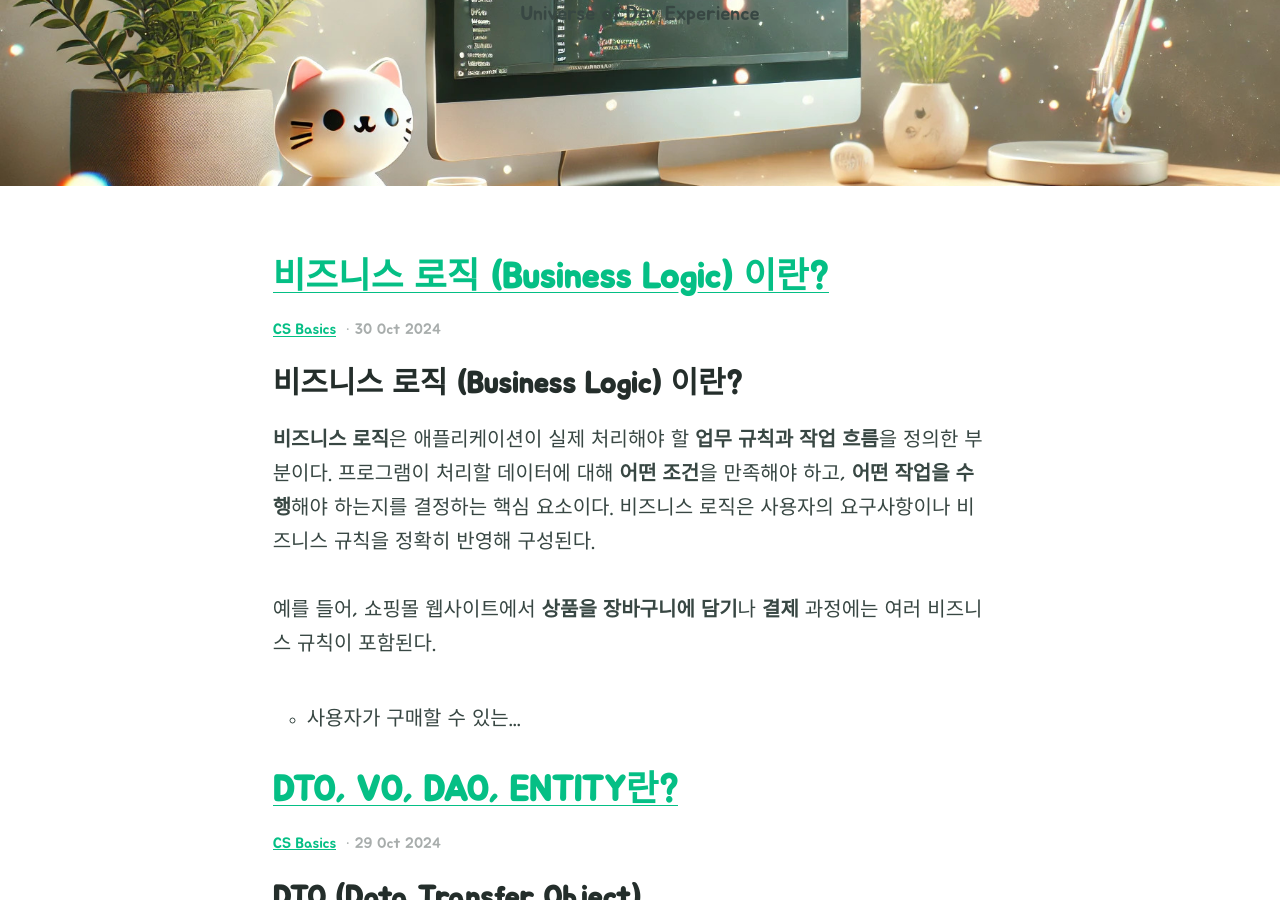
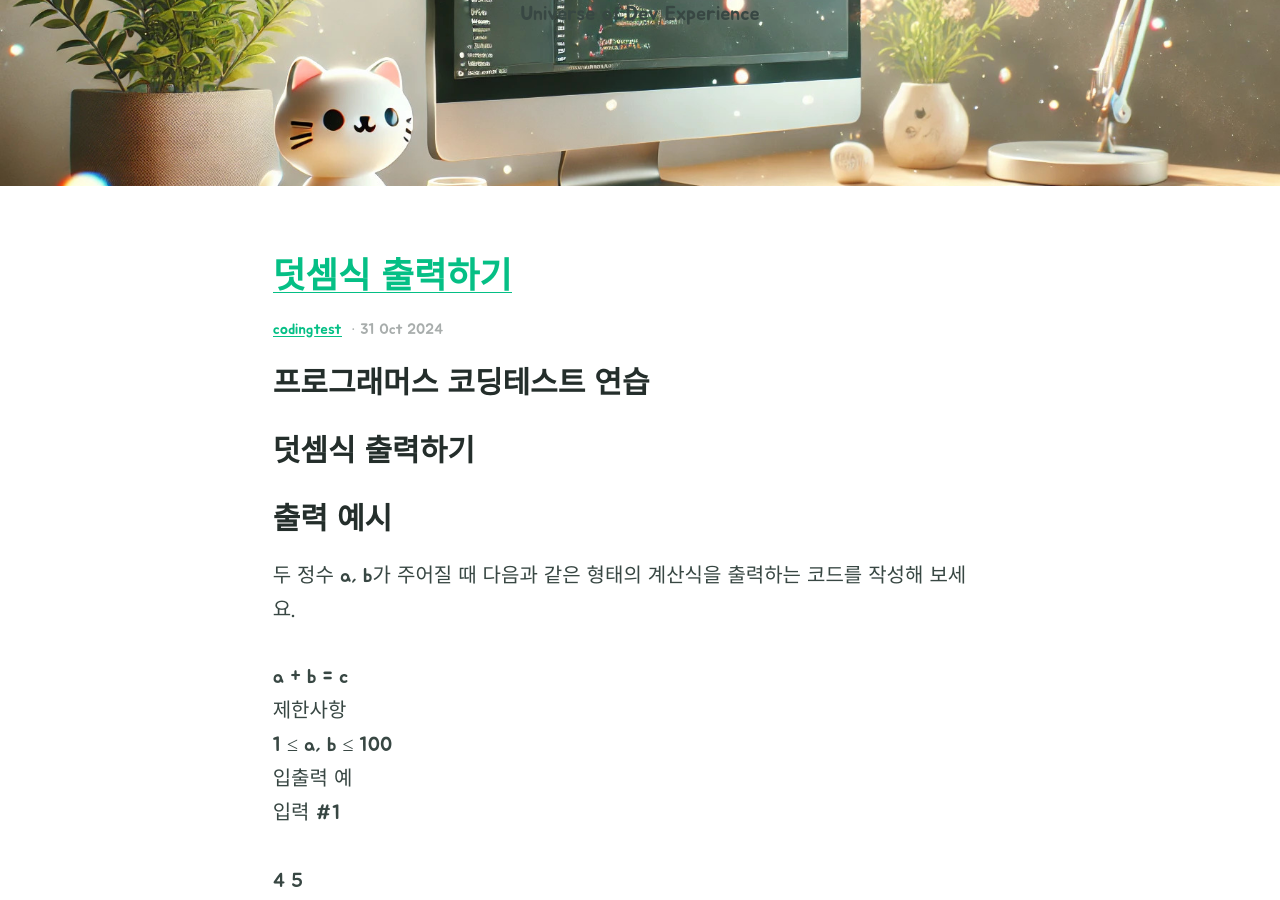
Before and after one commit to tletle7102/tletle7102.github.io, a Jekyll site: the page built from blog/index.html, in a window 1280 px wide and 900 px high, scrolled down 238 px. Built offline with Jekyll 4.4.1, drawn with Linux system fonts in a browser that asks for light colours; some of the changed text lies outside the part shown.

Commit message:
blog post upload practice6

````diff
--- /dev/null
+++ b/_posts/2024-10-31-practice-6.md
@@ -0,0 +1,54 @@
+---
+title: "덧셈식 출력하기"
+categories:
+    - codingtest
+tags:
+    - codingtest
+last_modified_at:
+---
+
+### 프로그래머스 코딩테스트 연습
+
+### 덧셈식 출력하기
+
+### 출력 예시
+두 정수 a, b가 주어질 때 다음과 같은 형태의 계산식을 출력하는 코드를 작성해 보세요.
+
+a + b = c
+제한사항
+1 ≤ a, b ≤ 100
+입출력 예
+입력 #1
+
+4 5
+출력 #1
+
+4 + 5 = 9
+
+### 문제 예시
+```java
+#include <stdio.h>
+
+int main(void) {
+    int a;
+    int b;
+    scanf("%d %d", &a, &b);
+    printf("%d", a + b);
+    return 0;
+}
+
+```
+
+### 제출 답안
+```java
+#include <stdio.h>
+
+int main(void) {
+    int a;
+    int b;
+    scanf("%d %d", &a, &b);
+    printf("%d + %d = %d", a , b, a+b);
+    return 0;
+}
+
+```
````
Also changed, not shown: _posts/2024-10-21-practice-5.md (+1 -1 lines).
